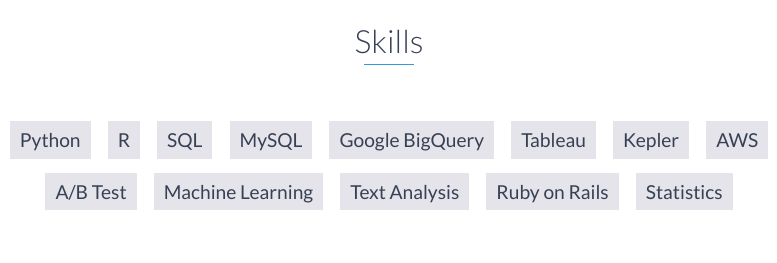
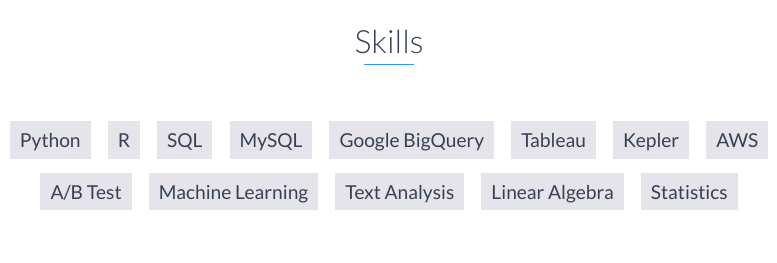
Before and after one commit to Zhenyu0521/Zhenyu0521.github.io, a plain HTML site: page index.html in a window 1280 px wide. Shown: the part 4818-5081 px from the top of the page, 251-1028 px from the left. Drawn offline with nearby package versions, Linux system fonts and the light colour scheme.

Commit message:
Update index.html

```diff
--- a/index.html
+++ b/index.html
@@ -280,7 +280,7 @@
             <li>A/B Test</li>
             <li>Machine Learning</li>
             <li>Text Analysis</li>
-            <li>Ruby on Rails</li>
+            <li>Linear Algebra</li>
             <li>Statistics</li>
         </ul>
     </div>
```
